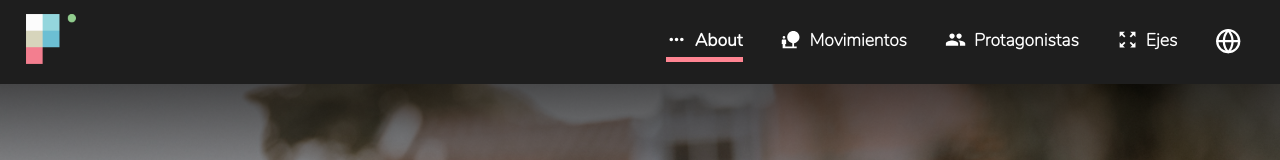
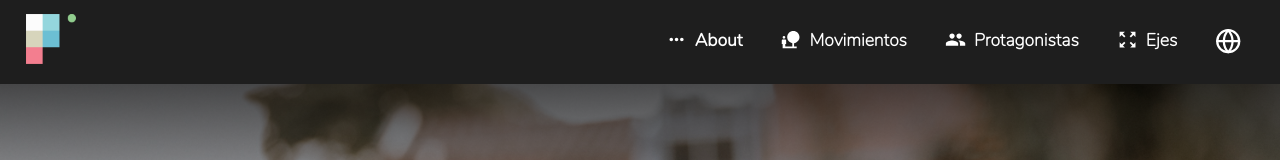
Before and after one commit to carmenchapa/protagonistas, a React (Create React App) app: page / in a window 1280 px wide. Shown: the top 160 px of the page. Built offline with nearby package versions, Linux system fonts and the light colour scheme.

Commit message:
Avoid about being always highlighted

```diff
--- a/src/css/Styles.css
+++ b/src/css/Styles.css
@@ -149,7 +149,7 @@ b {
 
 .ActiveNavBarLinks {
   font-family: "NunitoLight";
-  border-bottom: 5px solid var(--pink);
+  /* border-bottom: 5px solid var(--pink); */
   /* color: var(--pink); */
 }
 
```
